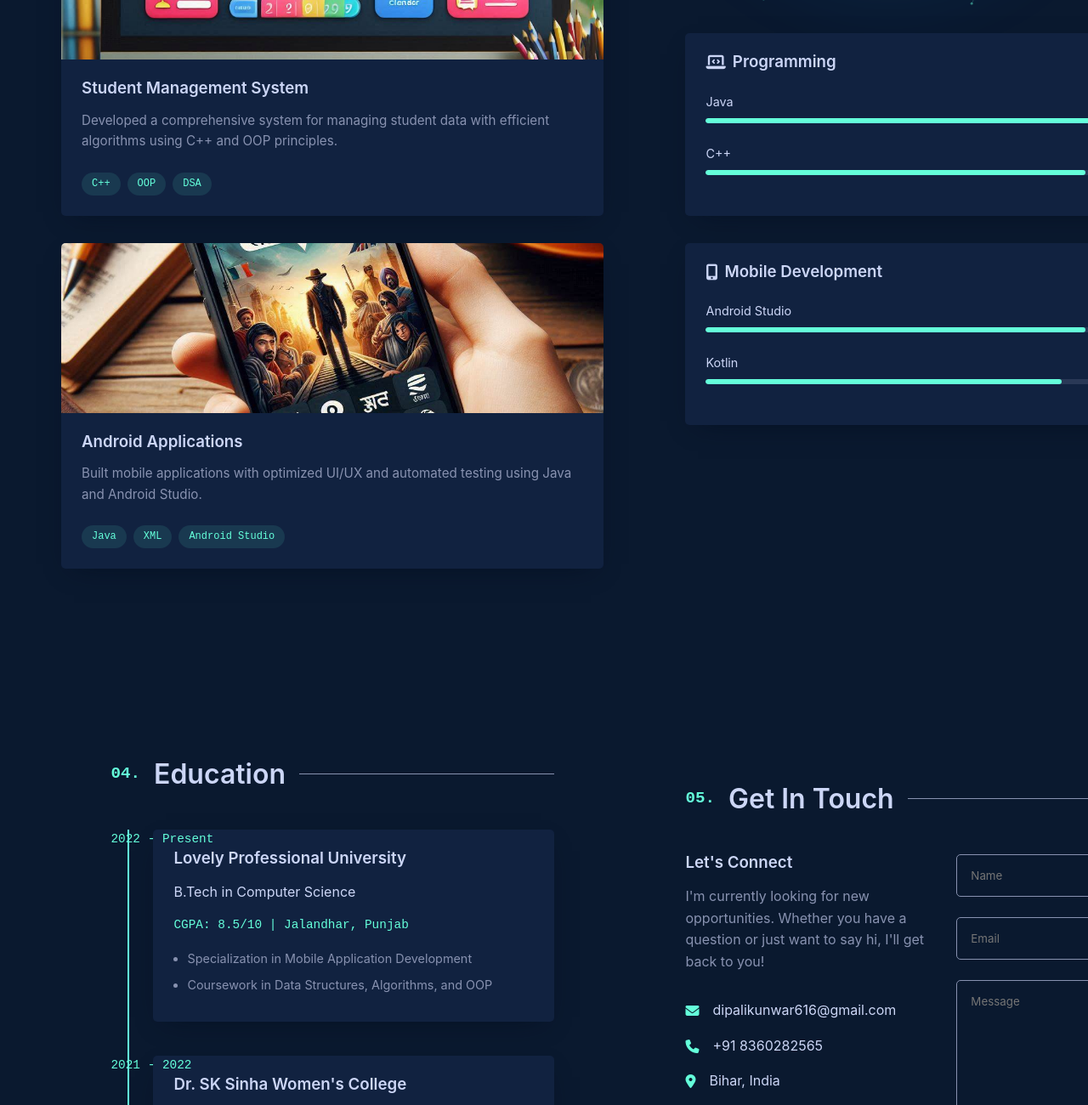
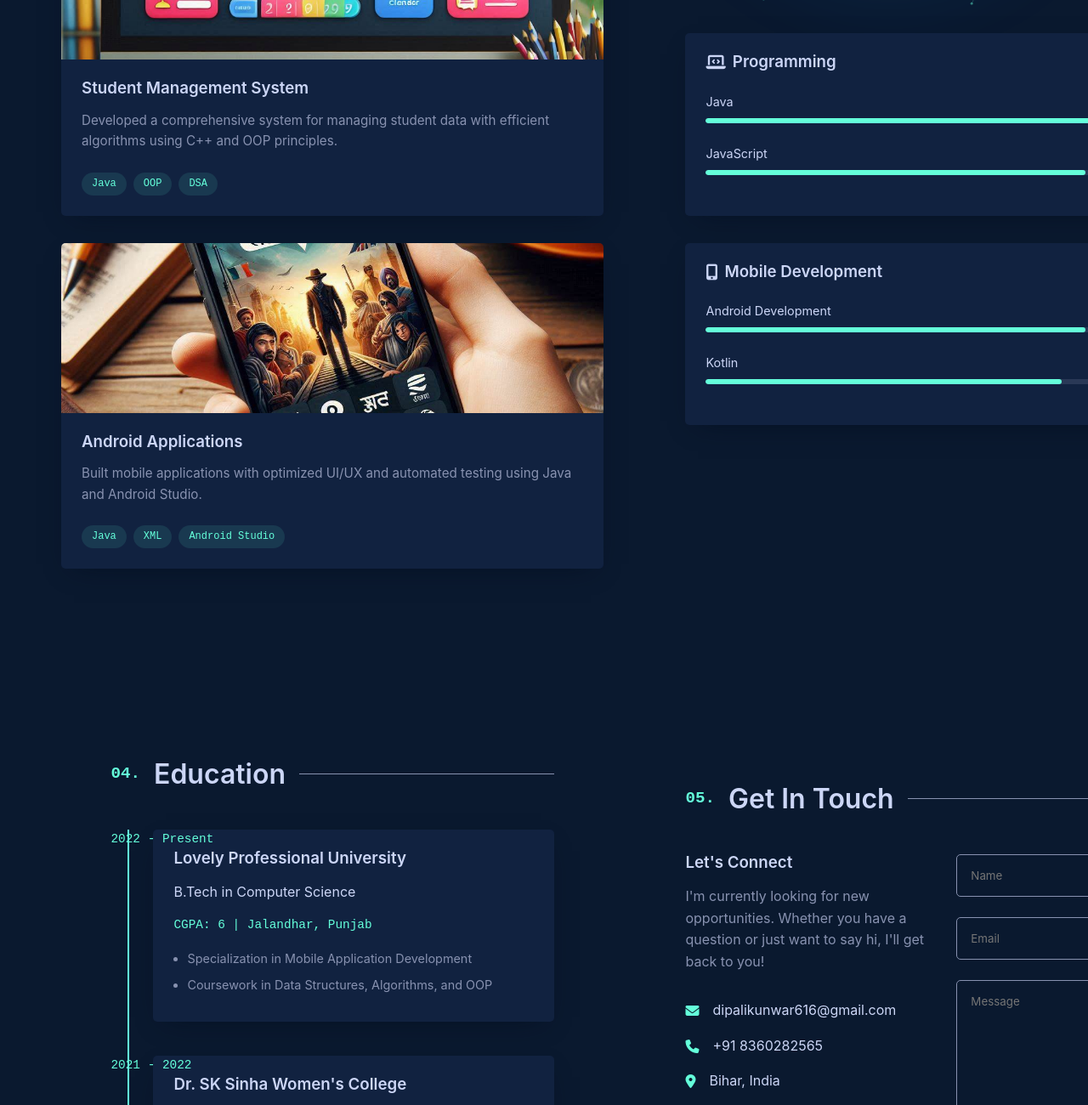
Before and after one commit to dipalikunwar/dipali.portfolio, a plain HTML site: page index.html in a window 1280 px wide. Shown: the part 785-2085 px from the top of the page at 85% size. Drawn offline with nearby package versions, Linux system fonts and the light colour scheme.

Commit message:
Update index.html

```diff
--- a/index.html
+++ b/index.html
@@ -87,7 +87,7 @@
                             efficient algorithms using C++ and OOP principles.
                         </p>
                         <div class="tech-tags">
-                            <span>C++</span>
+                            <span>Java</span>
                             <span>OOP</span>
                             <span>DSA</span>
                         </div>
@@ -138,7 +138,7 @@
                     </div>
                     <div class="skill-item">
                         <div class="skill-info">
-                            <span>C++</span>
+                            <span>JavaScript</span>
                             <span>80%</span>
                         </div>
                         <div class="skill-bar">
@@ -150,7 +150,7 @@
                     <h3><i class="fas fa-mobile-alt"></i> Mobile Development</h3>
                     <div class="skill-item">
                         <div class="skill-info">
-                            <span>Android Studio</span>
+                            <span>Android Development</span>
                             <span>80%</span>
                         </div>
                         <div class="skill-bar">
@@ -182,7 +182,7 @@
                     <div class="timeline-content">
                         <h3>Lovely Professional University</h3>
                         <p class="degree">B.Tech in Computer Science</p>
-                        <p class="details">CGPA: 8.5/10 | Jalandhar, Punjab</p>
+                        <p class="details">CGPA: 6 | Jalandhar, Punjab</p>
                         <ul class="education-features">
                             <li>Specialization in Mobile Application Development</li>
                             <li>Coursework in Data Structures, Algorithms, and OOP</li>
```
